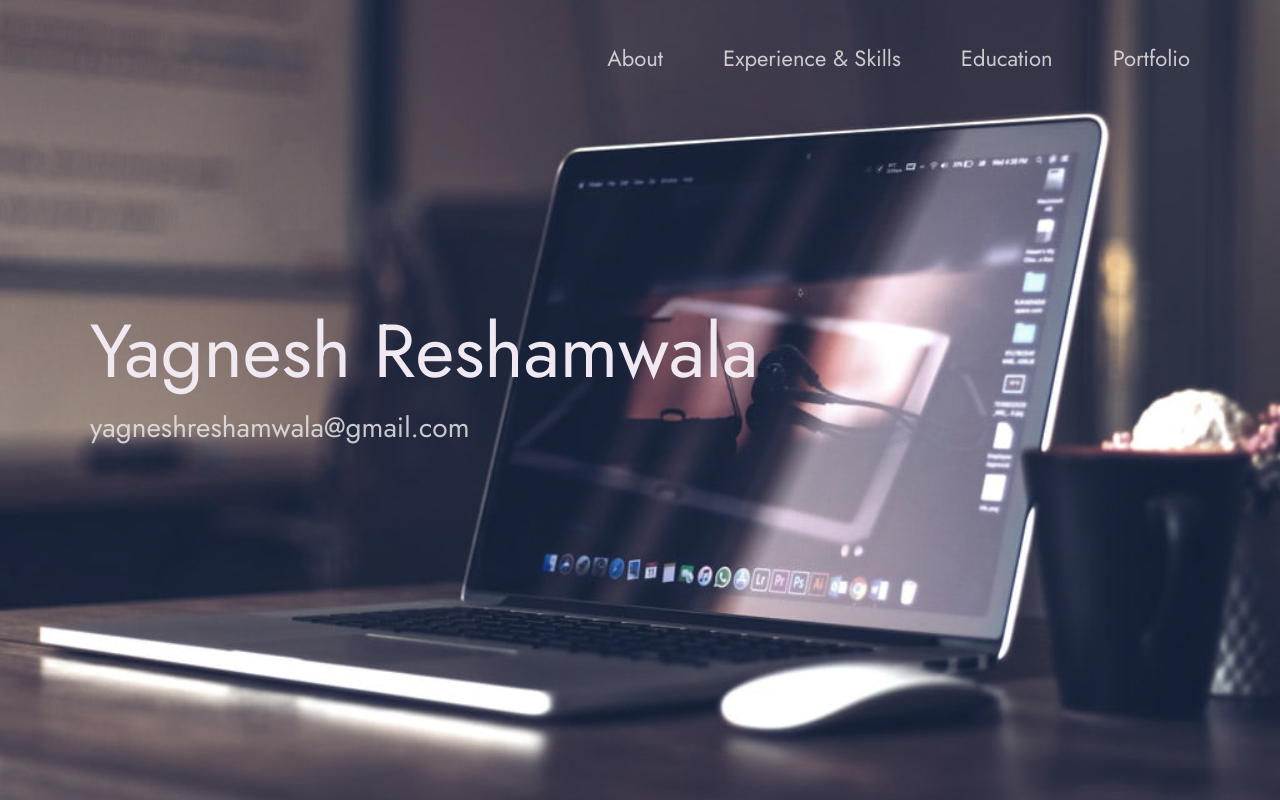
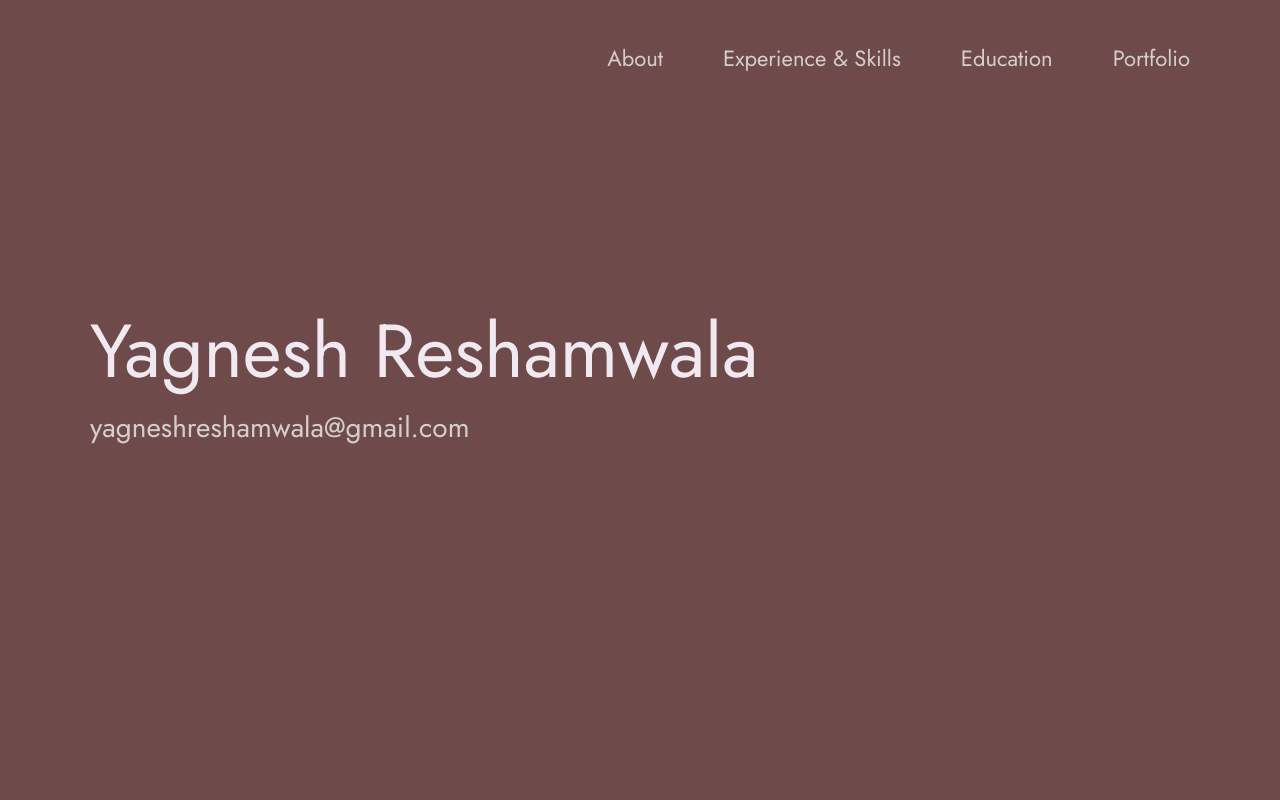
Before and after one commit to sunnyreshamwala/yagnesh.github.io, a plain HTML site: page index.html in a window 1280 px wide. Shown: the top 800 px of the page. Drawn offline with Linux system fonts and the light colour scheme.

Commit message:
modified rovoke commit

```diff
--- a/index.css
+++ b/index.css
@@ -417,9 +417,6 @@ body:not(.user-is-tabbing) a:focus {
     background-position: center;
     background-attachment: fixed;
     font-size: var(--font-size-normal);
-    background-image: url(./images/laptop.jpg);
-    background-color: rgba(255,255,255,0.4);
-    background-blend-mode: luminosity;
 }
 
 .header__text {
```
